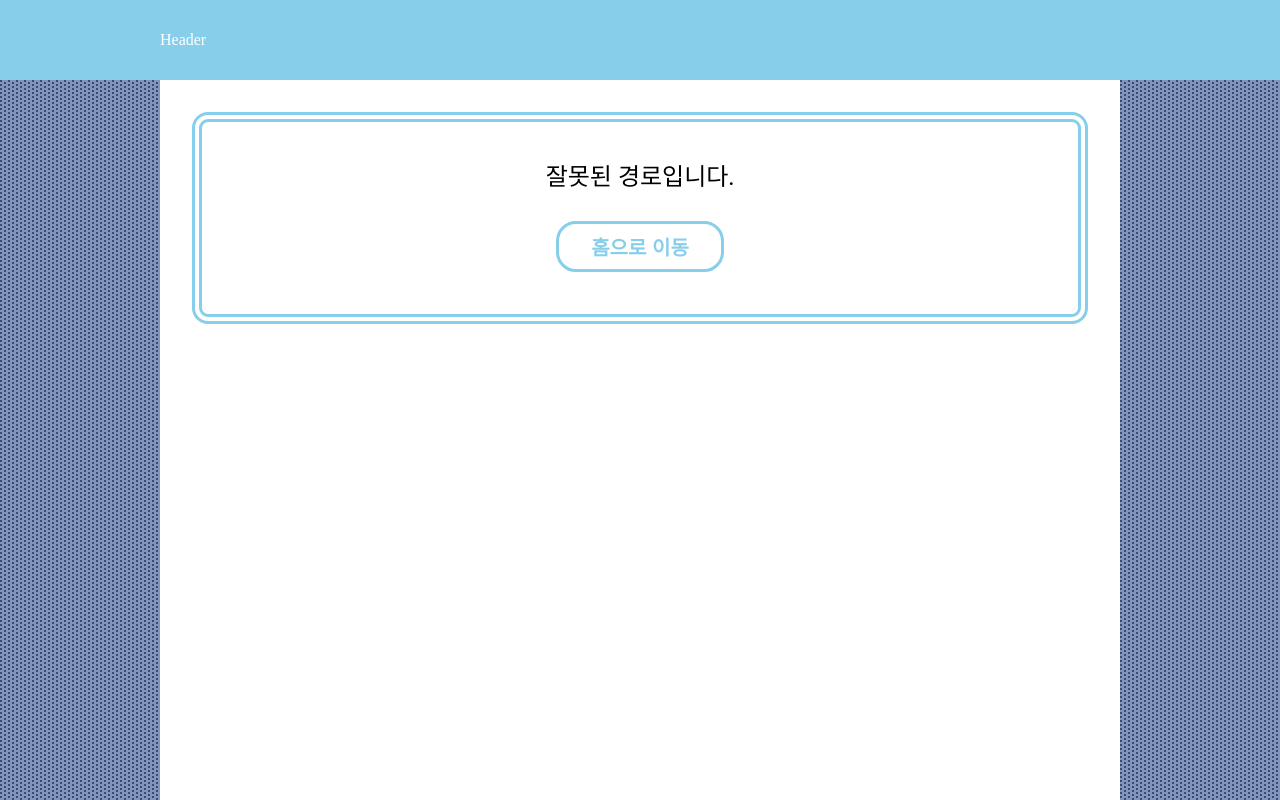
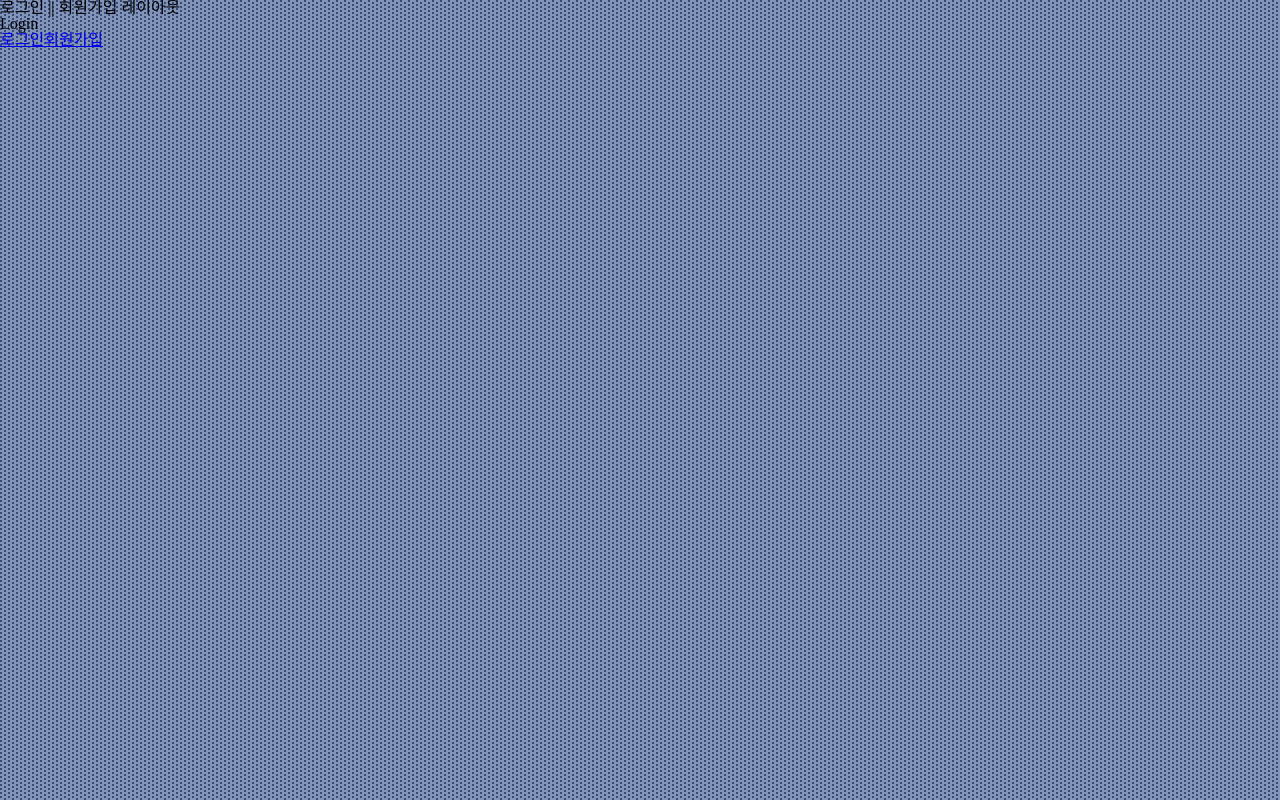
Before and after one commit to dosion9/nbc-rtk-fan-letter, a React (Create React App) app: page /user/login in a window 1280 px wide. Shown: the top 800 px of the page. Built offline with nearby package versions, Linux system fonts and the light colour scheme.

Commit message:
빈 컴포넌트생성 (#5)

```diff
--- a/src/App.jsx
+++ b/src/App.jsx
@@ -1,10 +1,9 @@
-import Router from "./shared/Router";
+import Router from "./routers/Router";
 import { useState } from "react";
 import GlobalStyle from "style/GlobalStyle";
 import { ThemeProvider } from "styled-components";
 import theme from "style/Theme";
 import Modal from "components/ui/Modal";
-
 function App() {
   const [modalState, setModalState] = useState({
     type: "default",
@@ -12,13 +11,14 @@ function App() {
     content: null,
     onSummit: null
   });
+  const [login, setLogin] = useState(false);
 
   return (
     <>
       <ThemeProvider theme={theme}>
         <GlobalStyle />
         <Modal modalState={modalState} setModalState={setModalState} />
-        <Router />
+        <Router login={login} />
       </ThemeProvider>
     </>
   );
--- /dev/null
+++ b/src/pages/User/Login/index.jsx
@@ -0,0 +1,7 @@
+import React from "react";
+
+function Login() {
+  return <div>Login</div>;
+}
+
+export default Login;
--- /dev/null
+++ b/src/pages/User/Register/index.jsx
@@ -0,0 +1,7 @@
+import React from "react";
+
+function Register() {
+  return <div>Register</div>;
+}
+
+export default Register;
--- a/src/shared/Layout.jsx
+++ b/src/routers/Layout.jsx
@@ -3,6 +3,7 @@ import Header from "components/layout/Header";
 import Footer from "components/layout/Footer";
 import theme from "style/Theme";
 import styled from "styled-components";
+import { Outlet } from "react-router-dom";
 
 const StMain = styled.main`
   width: 100%;
@@ -16,11 +17,13 @@ const StMain = styled.main`
   gap: ${theme.spacing.xl};
 `;
 
-function Layout({ children }) {
+function Layout() {
   return (
     <>
       <Header />
-      <StMain>{children}</StMain>
+      <StMain>
+        <Outlet />
+      </StMain>
       <Footer />
     </>
   );
--- /dev/null
+++ b/src/routers/Router.jsx
@@ -0,0 +1,31 @@
+import { BrowserRouter, Route, Routes } from "react-router-dom";
+import Home from "../pages/Home";
+import Detail from "../pages/Detail";
+import NotFound from "../pages/NotFound";
+import Login from "pages/User/Login";
+import Register from "pages/User/Register";
+import Layout from "./Layout";
+import UserLayout from "./UserLayout";
+
+const Router = ({ login }) => {
+  return (
+    <BrowserRouter>
+      <Routes>
+        <Route element={<Layout />}>
+          <Route path="/" element={<Home />} />
+          <Route path="detail/:id" element={<Detail />} />
+          <Route path="profile/:userid" element={<>프로필</>} />
+        </Route>
+
+        <Route path="user" element={<UserLayout />}>
+          <Route path="login" element={<Login />} />
+          <Route path="register" element={<Register />} />
+        </Route>
+
+        <Route path="*" element={<NotFound />} />
+      </Routes>
+    </BrowserRouter>
+  );
+};
+
+export default Router;
--- /dev/null
+++ b/src/routers/UserLayout.jsx
@@ -0,0 +1,15 @@
+import { Outlet, Link } from "react-router-dom";
+
+function UserLayout() {
+  return (
+    <div>
+      <h1>로그인 || 회원가입 레이아웃</h1>
+
+      <Outlet />
+      <Link to={"login"}>로그인</Link>
+      <Link to={"register"}>회원가입</Link>
+    </div>
+  );
+}
+
+export default UserLayout;
--- a/src/shared/Router.jsx
+++ /dev/null
@@ -1,20 +0,0 @@
-import { BrowserRouter, Route, Routes } from "react-router-dom";
-import Home from "../pages/Home";
-import Detail from "../pages/Detail";
-import NotFound from "../pages/NotFound";
-import Layout from "./Layout";
-const Router = () => {
-  return (
-    <BrowserRouter>
-      <Layout>
-        <Routes>
-          <Route path="/" element={<Home />} />
-          <Route path="detail/:id" element={<Detail />} />
-          <Route path="*" element={<NotFound />} />
-        </Routes>
-      </Layout>
-    </BrowserRouter>
-  );
-};
-
-export default Router;
```
